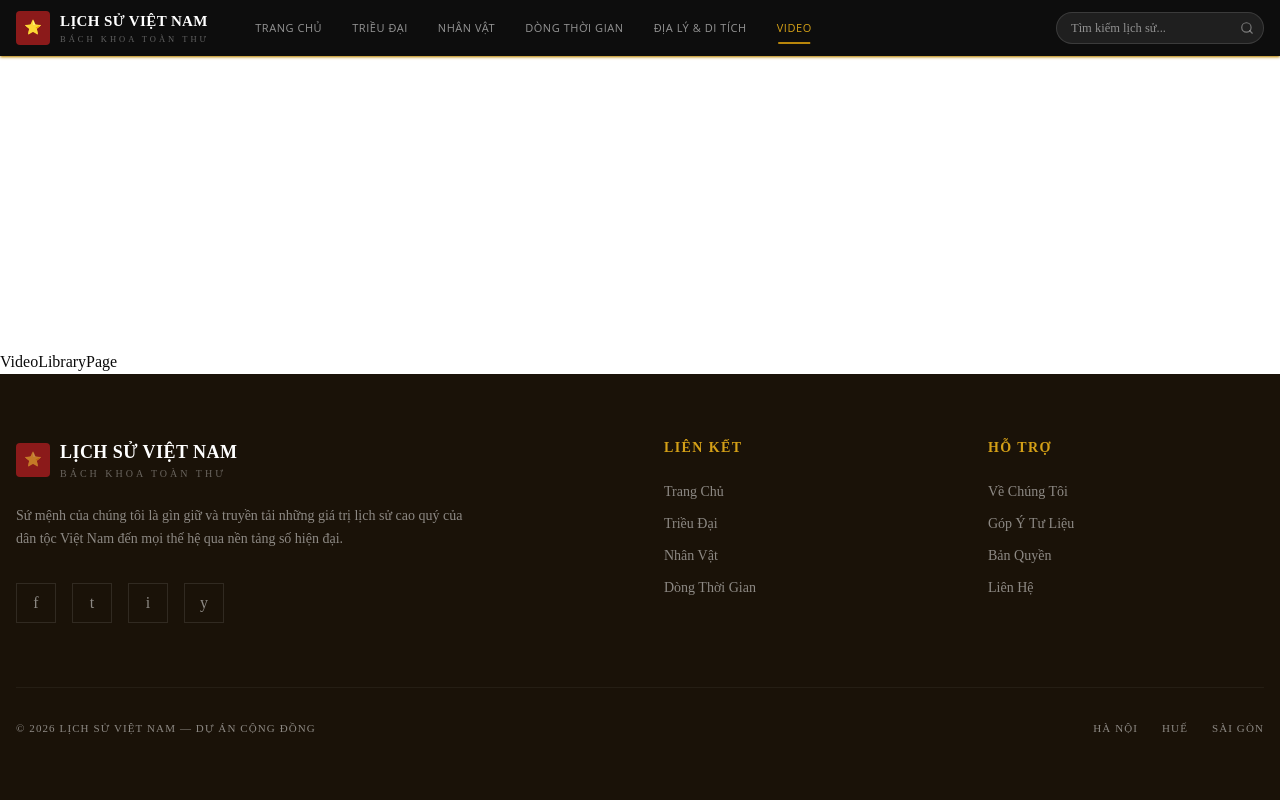
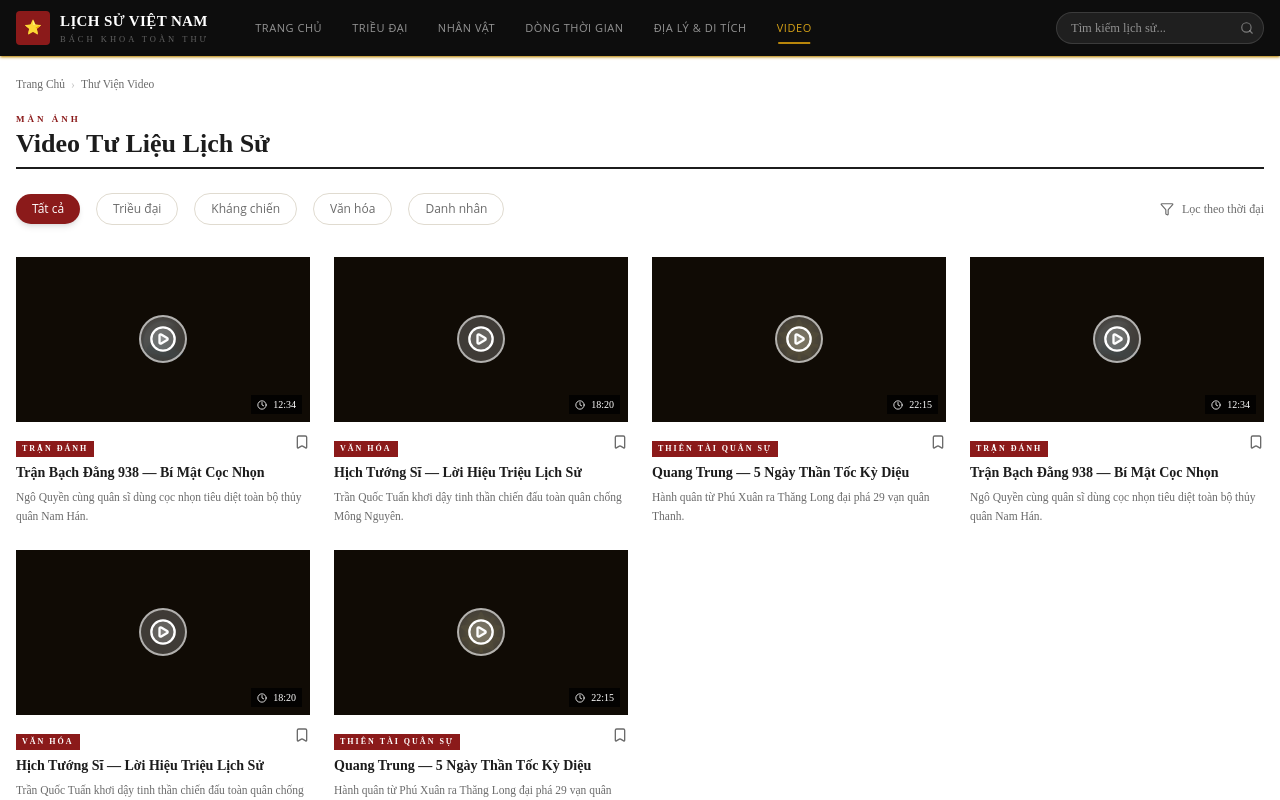
Before and after one commit to Hoang-hai-yen/VNHistory, a React (Vite) app in the folder VN-history-FE/: page /video in a window 1280 px wide. Shown: the top 800 px of the page. Built offline with nearby package versions, Linux system fonts and the light colour scheme.

Commit message:
feat<video>: create Video page view

```diff
--- /dev/null
+++ b/VN-history-FE/src/componets/Video/VideoCard.tsx
@@ -0,0 +1,43 @@
+import { Bookmark, Clock, PlayCircle } from "lucide-react";
+import type { Video } from "../../types/video.type";
+
+export default function VideoCard({ video }: { video: Video }) {
+  return (
+    <div className="group cursor-pointer">
+      <div className="relative overflow-hidden aspect-video bg-[#1A1208] mb-3 group-hover:shadow-xl transition-all duration-300">
+        <div className="absolute inset-0 flex items-center justify-center opacity-30 text-4xl group-hover:scale-110 transition-transform">
+          {video.icon}
+        </div>
+
+        {/* Overlay */}
+        <div className="absolute inset-0 bg-black/40 group-hover:bg-black/20 transition-colors flex items-center justify-center">
+          <div className="w-12 h-12 bg-white/20 border-2 border-white/60 rounded-full flex items-center justify-center backdrop-blur-sm group-hover:bg-[#8B1A1A] group-hover:border-[#8B1A1A] group-hover:scale-110 transition-all">
+            <PlayCircle size={28} className="text-white fill-white/20" />
+          </div>
+        </div>
+
+        <span className="absolute bottom-2 right-2 bg-black/80 text-white text-[10px] px-1.5 py-0.5 font-medium flex items-center gap-1.5">
+          <Clock size={10} /> {video.duration}
+        </span>
+      </div>
+
+      <div className="flex items-start justify-between">
+        <div>
+          <div className="bg-[#8B1A1A] text-white text-[8px] font-bold tracking-[2px] uppercase px-1.5 py-0.5 inline-block mb-1.5">
+            {video.category}
+          </div>
+          <h3 className="font-['Playfair_Display',serif] text-[14px] font-bold text-[#1c1c1c] group-hover:text-[#8B1A1A] transition-colors leading-snug line-clamp-2">
+            {video.title}
+          </h3>
+        </div>
+        <button className="text-[#6b6b6b] hover:text-[#8B1A1A] transition-colors">
+          <Bookmark size={16} />
+        </button>
+      </div>
+
+      <p className="font-['Source_Serif_4',serif] text-[11.5px] font-light text-[#6b6b6b] mt-1.5 line-clamp-2 leading-relaxed">
+        {video.desc}
+      </p>
+    </div>
+  );
+}
--- a/VN-history-FE/src/pages/VideoLibraryPage.tsx
+++ b/VN-history-FE/src/pages/VideoLibraryPage.tsx
@@ -1,3 +1,73 @@
+import { Link } from "react-router";
+import PageSectionHeader from "../componets/common/PageSectionHeader";
+import { Filter } from "lucide-react";
+import VideoCard from "../componets/Video/VideoCard";
+
+const VIDEOS = [
+  {
+    id: "v1",
+    title: "Trận Bạch Đằng 938 — Bí Mật Cọc Nhọn",
+    desc: "Ngô Quyền cùng quân sĩ dùng cọc nhọn tiêu diệt toàn bộ thủy quân Nam Hán.",
+    duration: "12:34",
+    category: "Trận Đánh",
+    icon: "🌊",
+  },
+  {
+    id: "v2",
+    title: "Hịch Tướng Sĩ — Lời Hiệu Triệu Lịch Sử",
+    desc: "Trần Quốc Tuấn khơi dậy tinh thần chiến đấu toàn quân chống Mông Nguyên.",
+    duration: "18:20",
+    category: "Văn Hóa",
+    icon: "⚔",
+  },
+  {
+    id: "v3",
+    title: "Quang Trung — 5 Ngày Thần Tốc Kỳ Diệu",
+    desc: "Hành quân từ Phú Xuân ra Thăng Long đại phá 29 vạn quân Thanh.",
+    duration: "22:15",
+    category: "Thiên Tài Quân Sự",
+    icon: "🌟",
+  },
+];
+
 export default function VideoLibraryPage() {
-  return <div>VideoLibraryPage</div>;
+  return (
+    <div className="max-w-7xl mx-auto px-4 pb-20">
+      {/* Breadcrumb */}
+      <div className="flex items-center gap-1.5 text-[11.5px] text-[#6b6b6b] py-4 lg:py-5">
+        <Link to="/" className="hover:text-[#8B1A1A]">
+          Trang Chủ
+        </Link>
+        <span className="opacity-40">›</span>
+        <span>Thư Viện Video</span>
+      </div>
+
+      {/* Section Header */}
+      <PageSectionHeader subtitle="Màn Ảnh" title="Video Tư Liệu Lịch Sử" />
+
+      {/* Filters Simulation */}
+      <div className="flex flex-wrap items-center gap-4 mb-8">
+        {["Tất cả", "Triều đại", "Kháng chiến", "Văn hóa", "Danh nhân"].map(
+          (filter, i) => (
+            <button
+              key={i}
+              className={`px-4 py-1.5 rounded-full text-[12px] font-medium transition-all ${i === 0 ? "bg-[#8B1A1A] text-white shadow-md" : "bg-white border border-[#e0dbd0] text-[#6b6b6b] hover:border-[#8B1A1A] hover:text-[#8B1A1A]"}`}
+            >
+              {filter}
+            </button>
+          ),
+        )}
+        <div className="ml-auto flex items-center gap-2 text-[12px] text-[#6b6b6b] cursor-pointer hover:text-[#8B1A1A]">
+          <Filter size={14} />
+          Lọc theo thời đại
+        </div>
+      </div>
+
+      <div className="grid grid-cols-1 sm:grid-cols-2 lg:grid-cols-3 xl:grid-cols-4 gap-6 mb-12">
+        {VIDEOS.concat(VIDEOS).map((video, i) => (
+          <VideoCard key={i} video={video} />
+        ))}
+      </div>
+    </div>
+  );
 }
```
Also changed, not shown: VN-history-FE/src/types/video.type.ts (added, +8 -0 lines).
